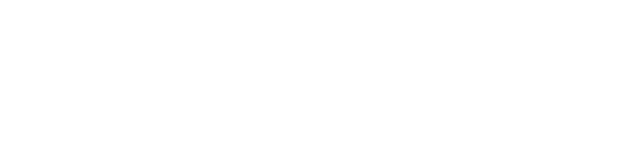
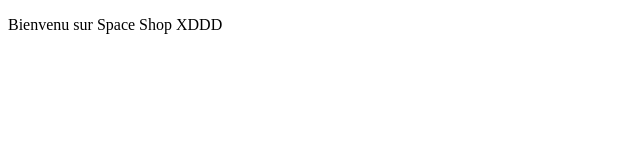
Before and after one commit to JackyIUT/Shop_Store, a plain HTML site: page index.html in a window 1280 px wide. Shown: the whole page, without its empty margins (0-640 px from the left). Drawn offline with Linux system fonts and the light colour scheme.

Commit message:
commit 1

```diff
--- a/index.html
+++ b/index.html
@@ -6,6 +6,6 @@
   <title>Space Shop</title>
 </head>
 <body>
-
+<p>Bienvenu sur Space Shop XDDD</p>
 </body>
 </html>
```
